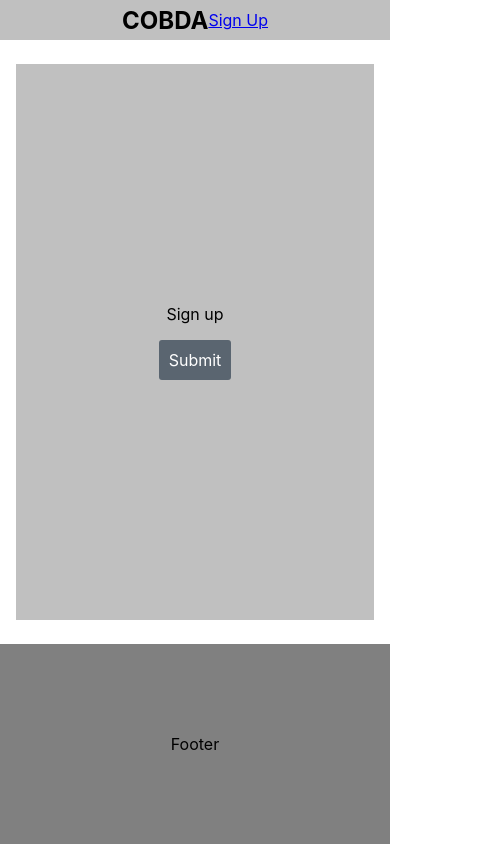
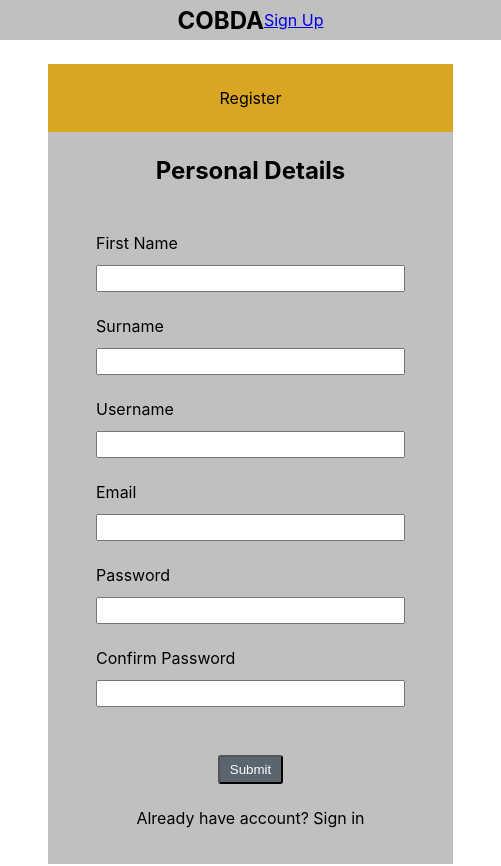
Before and after one commit to Cobda/cobda-web, a Next.js app: page /sign-up in a window 390 px wide. Shown: the top 866 px of the page, 501 px wide, since content can reach past the window. Before the commit the page ends 844 px from the top, so only its background shows below. Built offline with nearby package versions, Linux system fonts and the light colour scheme.

Commit message:
[ch65] Make app responsive

```diff
--- a/src/components/SignUpForm/index.tsx
+++ b/src/components/SignUpForm/index.tsx
@@ -1,15 +1,53 @@
 import React from 'react';
-import Link from 'next/link'
+import Link from 'next/link';
 
 export default function SignUpForm() {
   return (
-    <div className="sign-up-form">
-      Sign up
-      <Link href="/registration-success">
-        <a className="sign-up-form__submit-button">
-          Submit
-        </a>
-      </Link>
-    </div>
+    <section className="sign-up-form">
+      <header className="sign-up-form__header">Register</header>
+      <div className="sign-up-form__body">
+        <form action="" className="form">
+          <header className="form__header">
+            <h2 className="form__title">Personal Details</h2>
+          </header>
+          <body className="form__body">
+            <div className="form__input-group">
+              <label className="form__input-label">First Name</label>
+              <input type="text" className="form__input" />
+            </div>
+            <div className="form__input-group">
+              <label className="form__input-label">Surname</label>
+              <input type="text" className="form__input" />
+            </div>
+            <div className="form__input-group">
+              <label className="form__input-label">Username</label>
+              <input type="text" className="form__input" />
+            </div>
+            <div className="form__input-group">
+              <label className="form__input-label">Email</label>
+              <input type="text" className="form__input" />
+            </div>
+            <div className="form__input-group">
+              <label className="form__input-label">Password</label>
+              <input type="text" className="form__input" />
+            </div>
+            <div className="form__input-group">
+              <label className="form__input-label">Confirm Password</label>
+              <input type="text" className="form__input" />
+            </div>
+          </body>
+          <footer className="form__footer">
+          <div className="form__actionable">
+            <Link href="/registration-success">
+              <button className="form__button">Submit</button>
+            </Link>
+          </div>
+          </footer>
+        </form>
+      </div>
+      <footer className="sign-up-form__footer">
+        Already have account? Sign in
+      </footer>
+    </section>
   )
 }
--- a/src/styles/components/__components-dir.scss
+++ b/src/styles/components/__components-dir.scss
@@ -3,3 +3,4 @@
 @import './sidebar';
 @import './home-section';
 @import './sign-up-form';
+@import './form';
--- /dev/null
+++ b/src/styles/components/_form.scss
@@ -0,0 +1,65 @@
+@import '../abstracts/_abstracts-dir';
+
+.form {
+  display: flex;
+  flex-direction: column;
+  align-items: center;
+  width: 100%;
+
+  &__header,
+  &__body,
+  &__footer,
+  &__input-group,
+  &__actionable {
+
+    &:not(:last-child) {
+      margin-bottom: rem(24px);
+    }
+  }
+
+  &__title {
+    margin: 0;
+  }
+
+  &__actionable {
+    display: flex;
+    flex-direction: column;
+    align-items: center;
+  }
+
+  &__input-label {
+    display: block;
+
+    margin-bottom: rem(12px);
+  }
+
+  &__input {
+    padding: rem(4px) rem(64px);
+  }
+
+  &__button {
+    color: $light;
+    text-decoration: none;
+    margin: 0;
+    padding: rem(5px) rem(10px);
+    border-radius: rem(3px);
+    background-color: $shuttle-gray;
+
+    &:hover {
+      background-color: darken($background, 8%);
+    }
+  }
+
+  & > body {
+
+    padding: rem(24px) rem(48px);
+
+    @include respond-above('md') {
+      padding: 4.5% 6%;
+    }
+
+    @include respond-above('lg') {
+      padding: 5% 10%;
+    }
+  }
+}
--- a/src/styles/components/_sign-up-form.scss
+++ b/src/styles/components/_sign-up-form.scss
@@ -1,23 +1,38 @@
 @import '../abstracts/_abstracts-dir';
 
 .sign-up-form {
-  height: 100%;
+  display: flex;
   flex-direction: column;
   background-color: $background;
+  height: rem(800px);
 
-  @include flex-center();
+  @include respond-above('md') {
+    padding: rem(24px);
+    height: rem(800px);
+  }
 
-  &__submit-button {
-    color: $light;
-    text-decoration: none;
-    padding: rem(5px 10px);
-    border-radius: rem(3px);
+  @include respond-above('lg') {
+    padding: rem(32px);
+    height: rem(650px);
+  }
 
-    background-color: $shuttle-gray;
-    margin-top: rem(16px);
+  @include respond-above('lg') {
+    padding: rem(40px);
+    height: rem(800px);
+  }
 
-    &:hover {
-      background-color: darken($background, 8%);
-    }
+  &__header,
+  &__body,
+  &__footer {
+    display: flex;
+    flex-direction: column;
+    align-items: center;
+    margin-bottom: rem(24px);
+  }
+
+  &__header {
+    background-color: goldenrod;
+
+    padding: rem(24px) 0;
   }
 }
--- a/src/styles/layouts/_layout-sign-up.scss
+++ b/src/styles/layouts/_layout-sign-up.scss
@@ -28,7 +28,7 @@
   & > main {
     grid-area: main;
 
-    padding: rem(24px) rem(16px);
+    padding: rem(24px) rem(48px);
 
     @include respond-above('md') {
       padding: 4.5% 6%;
```
Also changed, not shown: src/styles/abstracts/_functions.scss (line endings or trailing spaces).
